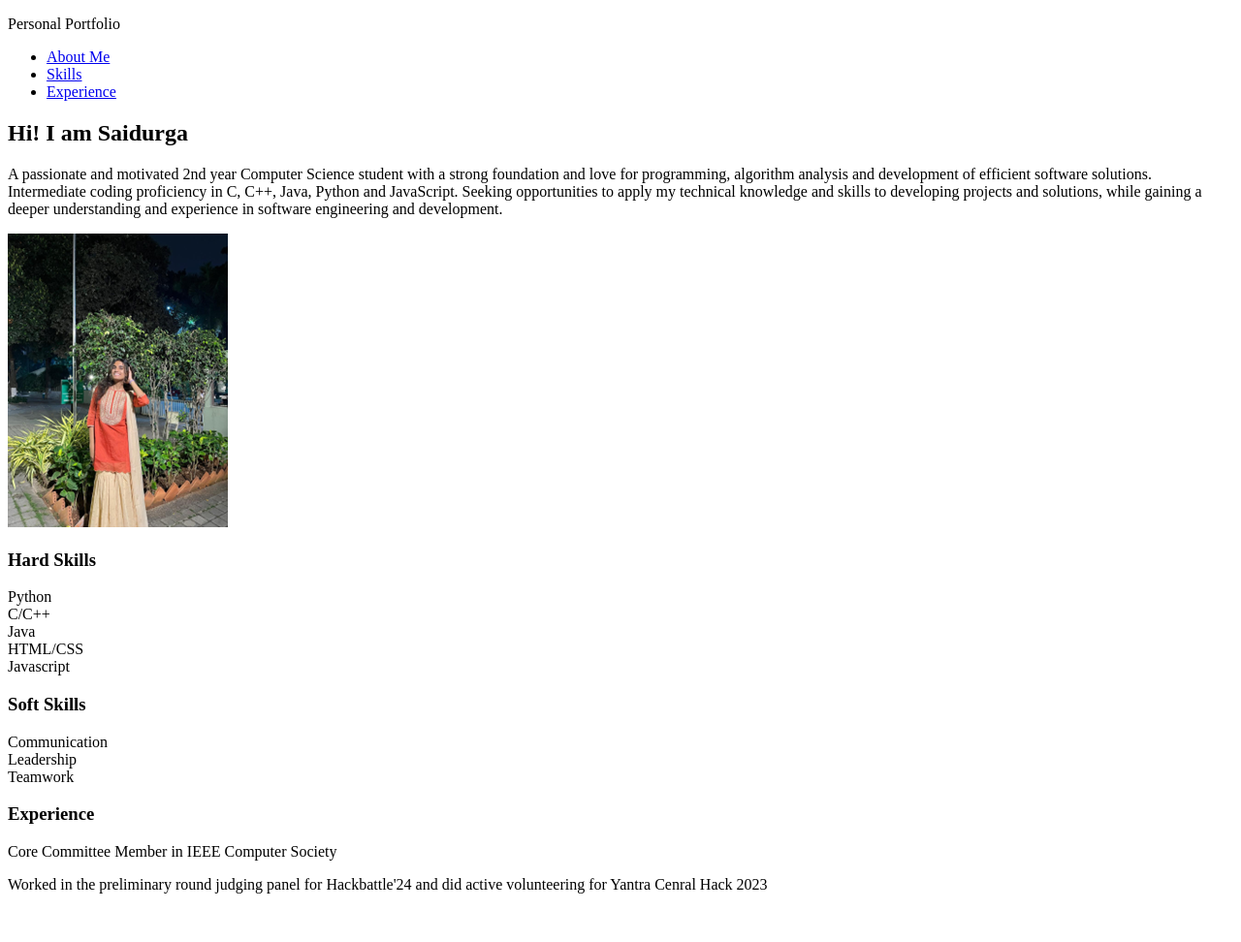
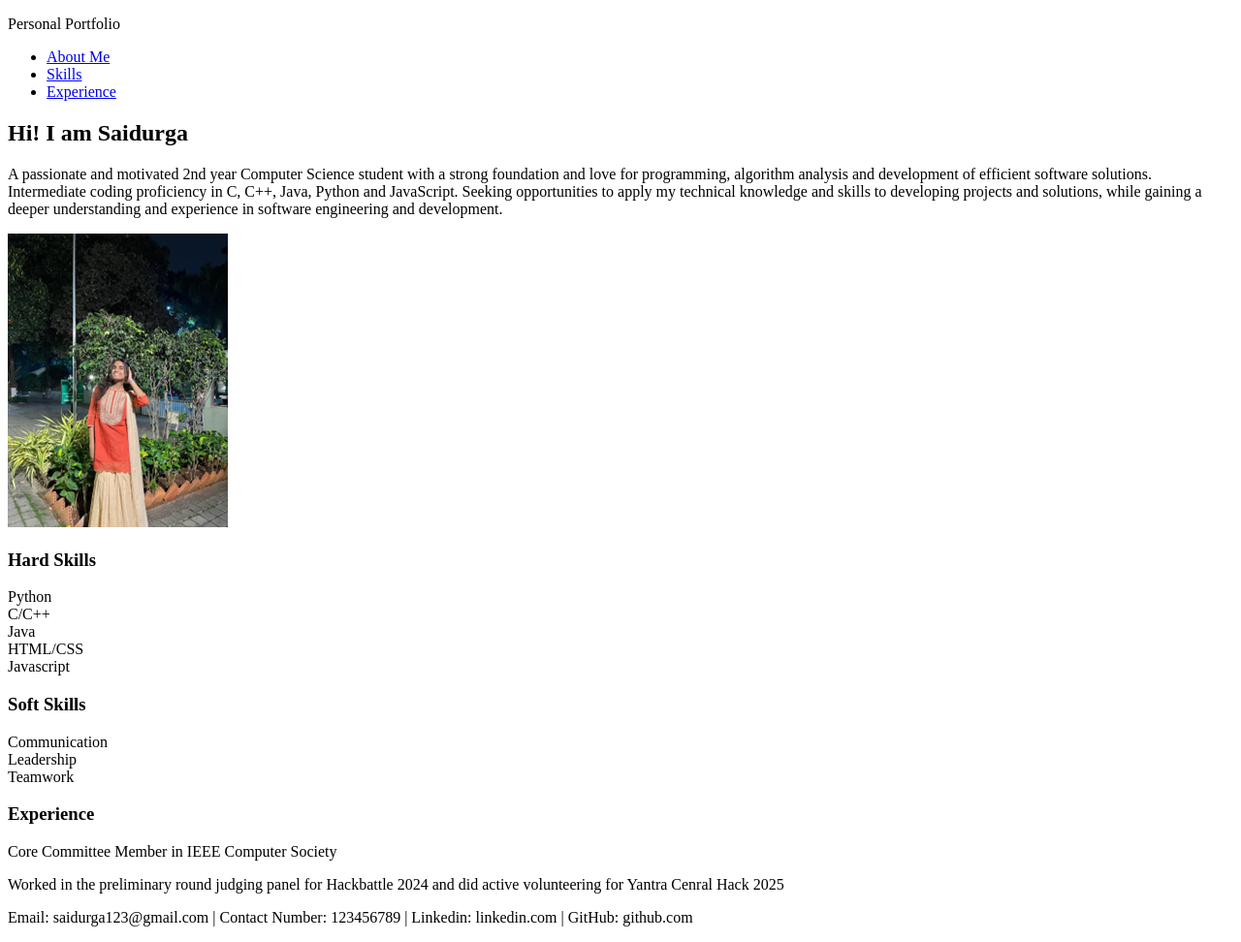
Before and after one commit to saidurga08/Portfolio-DA1, a plain HTML site: page index.html in a window 1280 px wide. Shown: the whole page at 97% size. Before the commit the page ends 938 px from the top, so only its background shows below. Drawn offline with Linux system fonts and the light colour scheme.

Commit message:
Created footer

```diff
--- a/index.html
+++ b/index.html
@@ -67,11 +67,18 @@
         <div class="experience-details">
           <p>Core Committee Member in IEEE Computer Society</p>
           <p>
-            Worked in the preliminary round judging panel for Hackbattle'24 and
-            did active volunteering for Yantra Cenral Hack 2023
+            Worked in the preliminary round judging panel for Hackbattle 2024
+            and did active volunteering for Yantra Cenral Hack 2025
           </p>
         </div>
       </section>
     </div>
+
+    <footer class="footer">
+      <p>
+        Email: saidurga123@gmail.com | Contact Number: 123456789 | Linkedin:
+        linkedin.com | GitHub: github.com
+      </p>
+    </footer>
   </body>
 </html>
```
